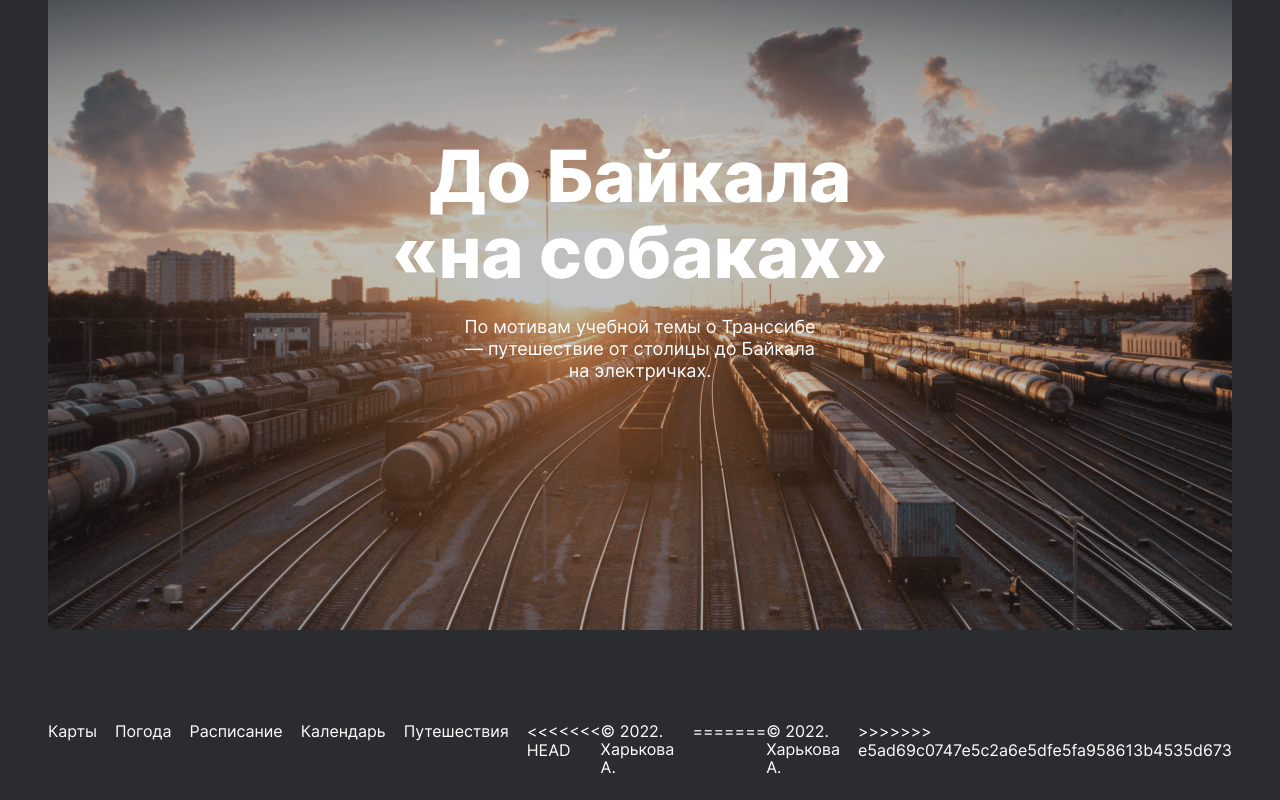
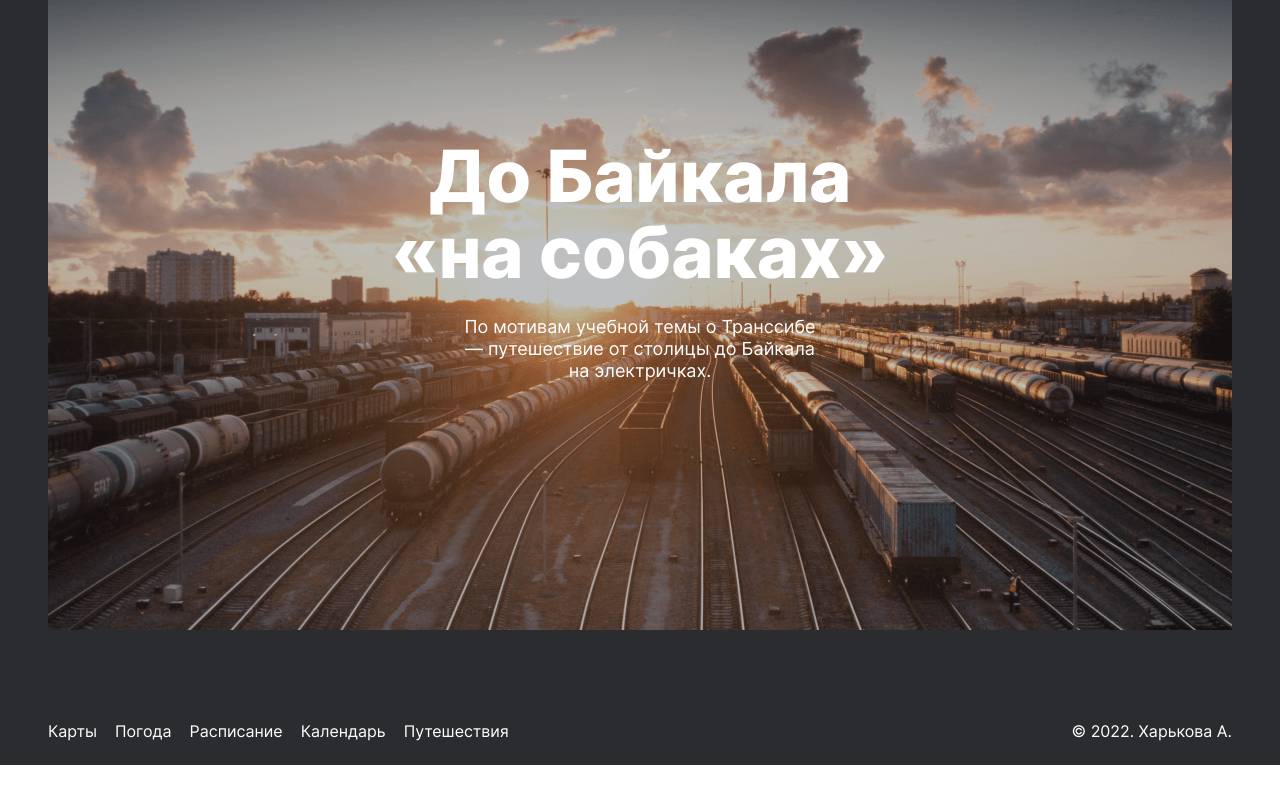
Before and after one commit to sasha-harkova/russian-travel, a plain HTML site: page index.html in a window 1280 px wide. Shown: the part 6090-6890 px from the top of the page. After the commit the page ends 6855 px from the top, so only its background shows below. Drawn offline with Linux system fonts and the light colour scheme.

Commit message:
Ready to check

```diff
--- a/index.html
+++ b/index.html
@@ -165,11 +165,7 @@
           </li>
         </ul>
       </nav>
-<<<<<<< HEAD
       <p class="footer__copyright">&copy; 2022. Харькова А.</p>
-=======
-      <p class="footer__copyright">© 2022. Харькова А.</p>
->>>>>>> e5ad69c0747e5c2a6e5dfe5fa958613b4535d673
     </footer>
   </div>
 </body>
```
